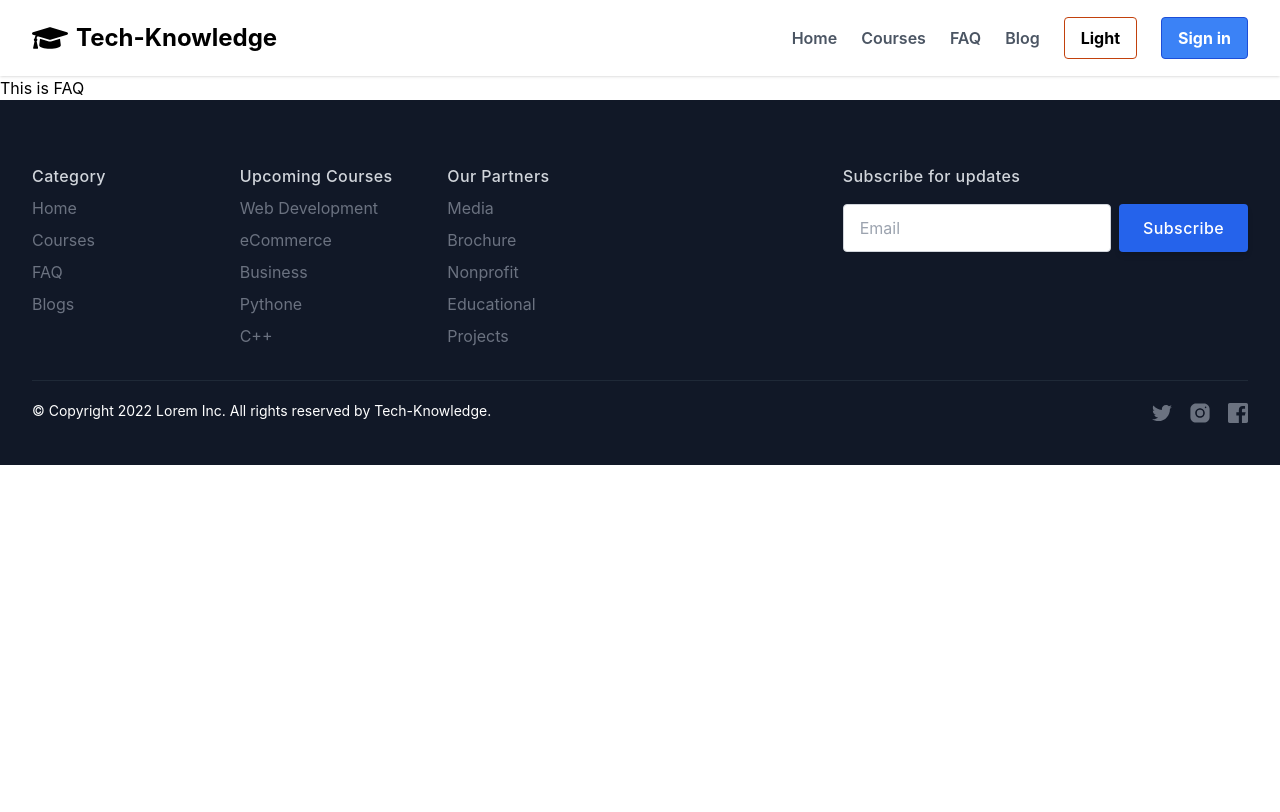
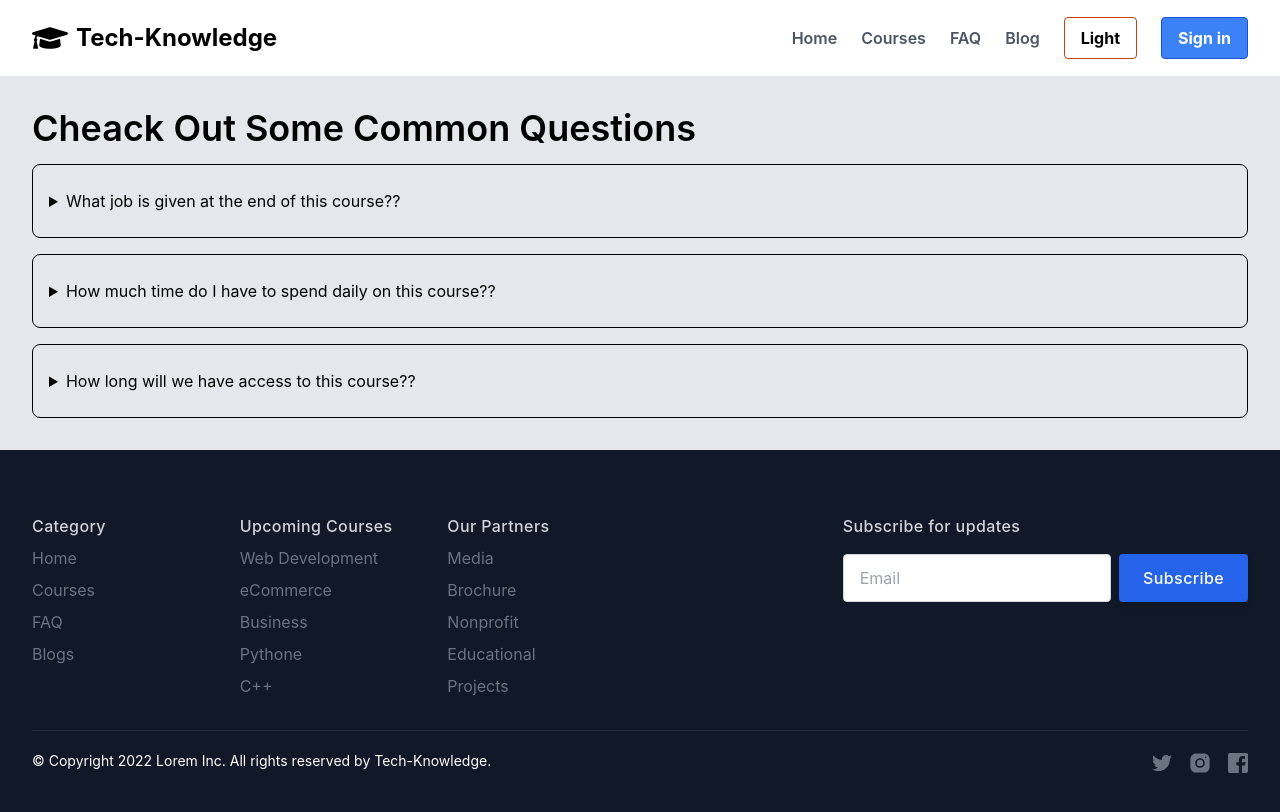
Before and after one commit to ajhridoy/learning-platform-assignment-client, a React (Create React App) app: page /faq in a window 1280 px wide. Shown: the top 812 px of the page. Built offline with nearby package versions, Linux system fonts and the light colour scheme; no server answers.

Commit message:
added FAQ section

```diff
--- a/src/Context API/UserAuth/UserAuth.js
+++ b/src/Context API/UserAuth/UserAuth.js
@@ -1,7 +1,7 @@
 import React from 'react';
 import { useState } from 'react';
 import { createContext } from 'react';
-import { createUserWithEmailAndPassword, getAuth, GithubAuthProvider, GoogleAuthProvider, onAuthStateChanged, signInWithEmailAndPassword, signInWithPopup, signOut, updateProfile } from 'firebase/auth'
+import { createUserWithEmailAndPassword, getAuth, GithubAuthProvider, GoogleAuthProvider, onAuthStateChanged, sendPasswordResetEmail, signInWithEmailAndPassword, signInWithPopup, signOut, updateProfile } from 'firebase/auth'
 import app from '../../firebase/firebase.config';
 import { useEffect } from 'react';
 
@@ -52,6 +52,12 @@ const UserAuth = ({children}) => {
         return signInWithPopup(auth, githubProvider)
     }
 
+    //reset password
+    const resetPassword = (email) => {
+        setLoading(true)
+        return sendPasswordResetEmail(auth, email)
+    }
+
     // current user log out
     const logOut = () => {
         setLoading(true)
@@ -66,7 +72,7 @@ const UserAuth = ({children}) => {
         logOut,
         googleSignin,
         githubSignin,
-
+        resetPassword
     }
     return (
         <AuthContext.Provider value={authInfo}>
--- a/src/Layouts/Main.js
+++ b/src/Layouts/Main.js
@@ -1,7 +1,7 @@
 import React from 'react';
 import { Outlet } from 'react-router-dom';
 import Footer from '../CommonPage/Footer/Footer';
-import Header from '../Pages/Header/Header';
+import Header from '../CommonPage/Header/Header';
 
 const Main = () => {
     return (
--- a/src/Pages/Faq/Faq.js
+++ b/src/Pages/Faq/Faq.js
@@ -2,9 +2,25 @@ import React from 'react';
 
 const Faq = () => {
     return (
-        <div>
-            <h2>This is FAQ</h2>
-        </div>
+        <div className="bg-gray-200 text-black">
+	<div className="container flex flex-col justify-center px-4 py-8 mx-auto md:p-8">
+		<h2 className="text-2xl font-semibold sm:text-4xl mb-4">Cheack Out Some Common Questions</h2>
+		<div className="space-y-4">
+			<details className="w-full border border-black rounded-lg">
+				<summary className="px-4 py-6 focus:outline-none focus-visible:ring-violet-400">What job is given at the end of this course??</summary>
+				<p className="px-4 py-6 pt-0 ml-4 -mt-4 text-orange-800">No we do not guarantee to get any job or you have to get it on your own merit..We will help you learn and you will have to do the rest.. </p>
+			</details>
+			<details className="w-full border border-black rounded-lg">
+				<summary className="px-4 py-6 focus:outline-none focus-visible:ring-violet-400">How much time do I have to spend daily on this course??</summary>
+				<p className="px-4 py-6 pt-0 ml-4 -mt-4 text-orange-800">We say 6 to 7 hours then more if required.... </p>
+			</details>
+			<details className="w-full border border-black rounded-lg">
+				<summary className="px-4 py-6 focus:outline-none focus-visible:ring-violet-400">How long will we have access to this course??</summary>
+				<p className="px-4 py-6 pt-0 ml-4 -mt-4 text-orange-800">Access to the course will be lifetime but our support will be for 1 year. </p>
+			</details>
+		</div>
+	</div>
+</div>
     );
 };
 
--- a/src/Pages/Signin/Signin.js
+++ b/src/Pages/Signin/Signin.js
@@ -1,11 +1,14 @@
 import { fromJSON } from "postcss";
 import React, { useState } from "react";
 import { useContext } from "react";
+import toast from "react-hot-toast";
 import { Link, useLocation, useNavigate } from "react-router-dom";
 import { AuthContext } from "../../Context API/UserAuth/UserAuth";
 
 const Signin = () => {
-  const {userSignin, googleSignin, githubSignin} = useContext(AuthContext)
+  const {userSignin, googleSignin, githubSignin, resetPassword} = useContext(AuthContext)
+  const [email, setEmail] = useState()
+  console.log(email)
   const [error, setError] = useState()
   const location = useLocation();
   const navigate = useNavigate();
@@ -19,6 +22,7 @@ const Signin = () => {
     .then((userCredential) => {
       const user = userCredential.user;
       console.log(user)
+      toast.success('Login Successfully')
       form.reset()
       navigate(from, {replace: true})
     })
@@ -50,6 +54,21 @@ const Signin = () => {
       setError(error.message);
     });
   }
+  //reset password
+  const handleResetPass = () => {
+      if(email){
+        resetPassword(email)
+    .then(() => {
+      toast.success('Please cheack your email for reset password')
+    })
+    .catch((error) => {
+     setError(error.message);
+    });
+      }
+      else{
+        toast.error('please put your email on the Email field')
+      }
+  }
   return (
     <div className="relative flex flex-col justify-center min-h-screen overflow-hidden">
       <div className="w-full p-6 m-auto bg-gray-100 rounded-md shadow-xl lg:max-w-xl">
@@ -67,6 +86,7 @@ const Signin = () => {
             <input
               type="email"
               name="email"
+              onBlur={(e) => setEmail(e.target.value)}
               placeholder="email@example.com"
               className="block w-full px-4 py-2 mt-2 text-purple-700 bg-white border rounded-md focus:border-purple-400 focus:ring-purple-300 focus:outline-none focus:ring focus:ring-opacity-40"
               required
@@ -87,9 +107,11 @@ const Signin = () => {
               required
             />
           </div>
-          <Link href="#" className="text-xs text-purple-600 hover:underline">
+          <button onClick={handleResetPass}>
+          <Link className="text-xs text-purple-600 hover:underline">
             Forget Password?
           </Link>
+          </button>
           <div className="mt-6">
           <p className='text-red-500 font-medium'>{error}</p>
             <button className="w-full px-4 py-2 tracking-wide text-white transition-colors duration-200 transform bg-purple-700 rounded-md hover:bg-purple-600 focus:outline-none focus:bg-purple-600">
--- a/src/Pages/Signup/Signup.js
+++ b/src/Pages/Signup/Signup.js
@@ -1,6 +1,7 @@
 import React from 'react';
 import { useState } from 'react';
 import { useContext } from 'react';
+import toast from 'react-hot-toast';
 import { Link } from 'react-router-dom';
 import { AuthContext } from '../../Context API/UserAuth/UserAuth';
 
@@ -19,6 +20,7 @@ const Signup = () => {
     .then((userCredential) => {
       const user = userCredential.user;
       console.log(user)
+      toast.success('Sign Up Successfully')
       form.reset()
       //update name and image
       updateUserProfile(name, photourl)
--- a/src/Routes/Routes/Routes.js
+++ b/src/Routes/Routes/Routes.js
@@ -28,17 +28,17 @@ export const routes = createBrowserRouter([
             {
                 path: '/courses',
                 element: <Courses></Courses>,
-                loader: () => fetch('http://localhost:5000/courses')
+                loader: () => fetch('https://learning-platform-assignment-server-rho.vercel.app/courses')
             },
             {
                 path: '/course/:id',
                 element: <CourseDetails></CourseDetails>,
-                loader: ({params}) => fetch(`http://localhost:5000/course/${params.id}`)
+                loader: ({params}) => fetch(`https://learning-platform-assignment-server-rho.vercel.app/course/${params.id}`)
             },
             {
                 path: '/cheackout/:id',
                 element: <PrivateRoute><CheackOut></CheackOut></PrivateRoute>,
-                loader: ({params}) => fetch(`http://localhost:5000/course/${params.id}`)
+                loader: ({params}) => fetch(`https://learning-platform-assignment-server-rho.vercel.app/course/${params.id}`)
             },
             {
                 path: '/faq',
```
Also changed, not shown: firebase.json (added), src/CommonPage/Header/Header.js (renamed from src/Pages/Header/Header.js), 1 other file (tests, documents, lock files or other folders).
